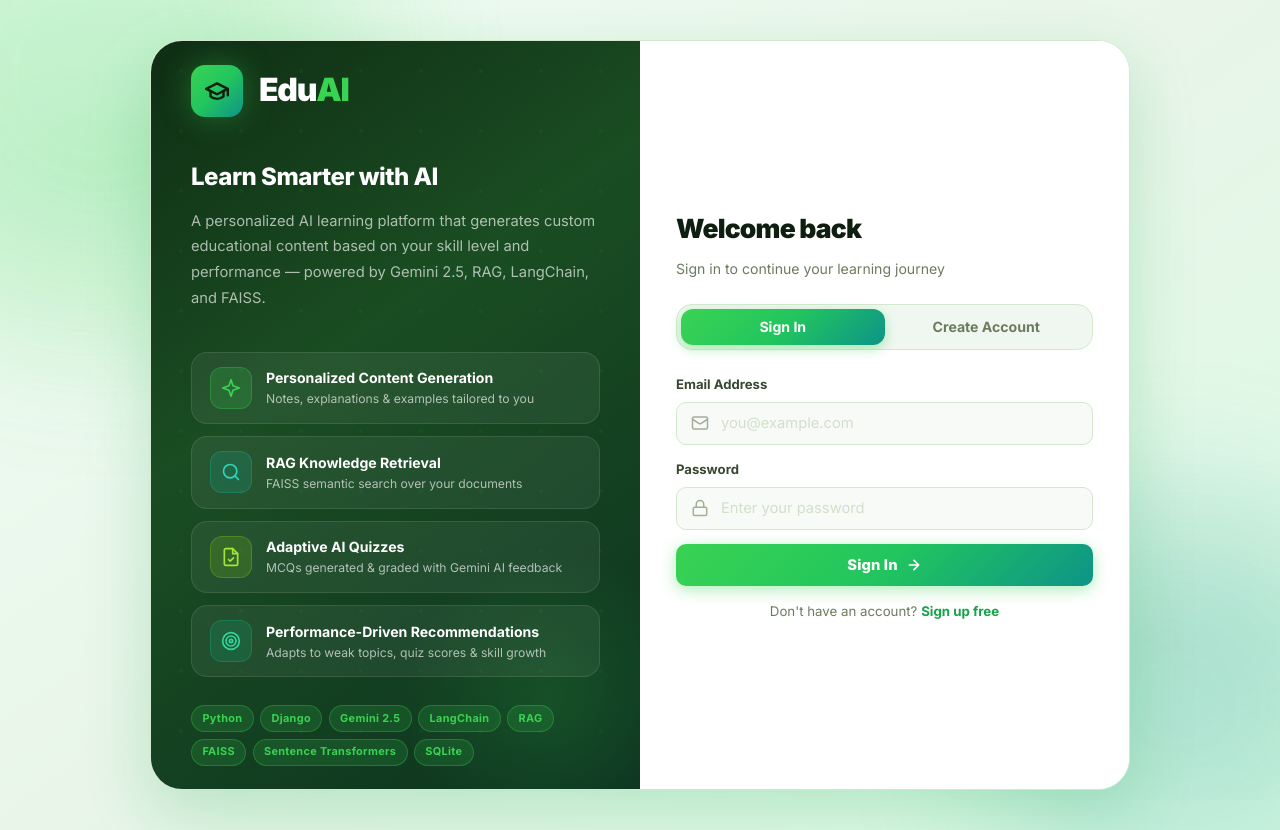
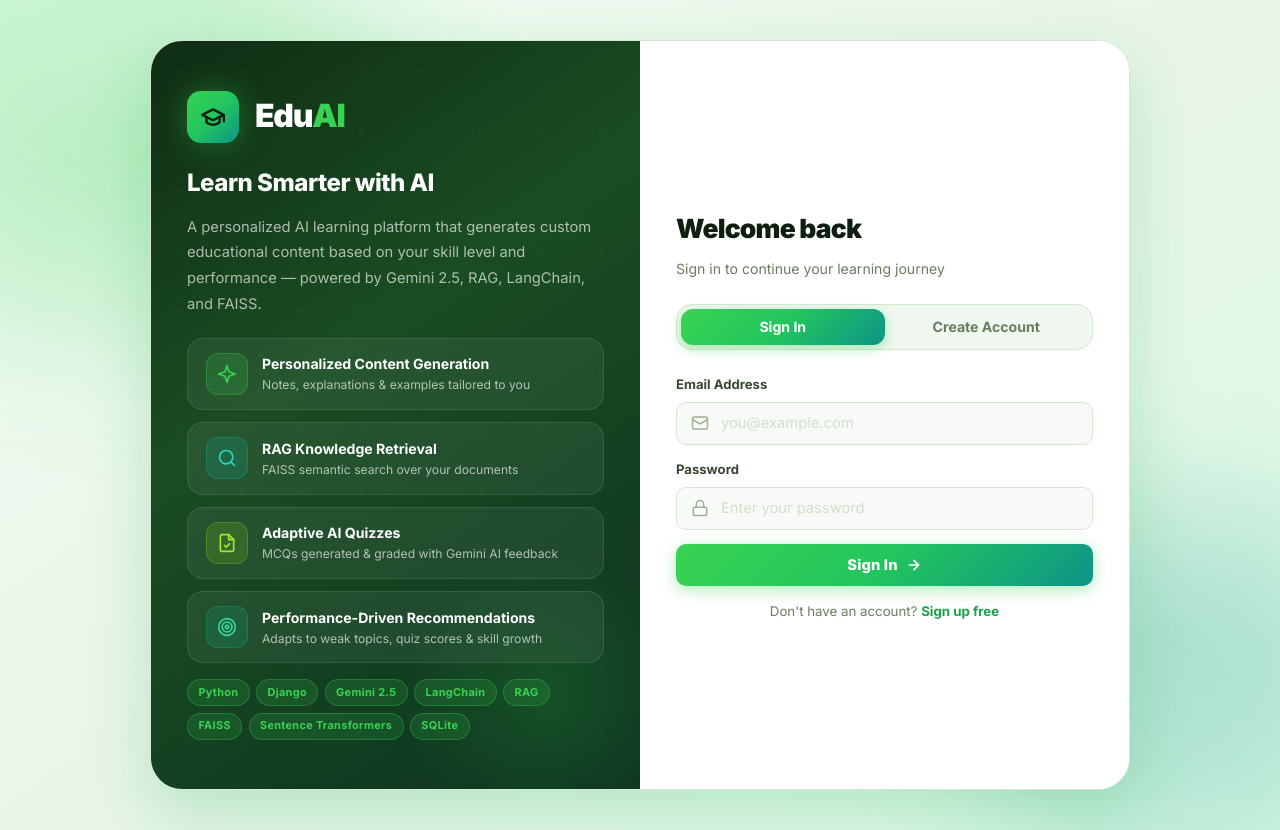
Before and after one commit to kowsalya2025/AIcontant, a Django app: page / in a window 1280 px wide. Run offline with Django 4.2, Linux system fonts and the light colour scheme; parts of the project's set-up code (start-up, migrations or seed data) failed here and were passed over.

Commit message:
Ensure auth-hero and auth-card fit within 750px without clipping

```diff
--- a/frontend/static/css/styles.css
+++ b/frontend/static/css/styles.css
@@ -157,6 +157,7 @@ button { font-family: inherit; cursor: pointer; }
   display: grid;
   grid-template-columns: 1fr 1fr;
   width: 100%; max-width: 980px;
+  height: 750px;
   max-height: 750px;
   margin: auto;
   border-radius: var(--r-xl);
@@ -169,7 +170,9 @@ button { font-family: inherit; cursor: pointer; }
 /* left hero panel */
 .auth-hero {
   background: linear-gradient(145deg, #0f2d14 0%, #1a4d22 40%, #0d3320 100%);
-  padding: 2.75rem 2.5rem;
+  padding: 2rem 2.25rem;
+  height: 100%;
+  max-height: 750px;
   display: flex; flex-direction: column; justify-content: center;
   position: relative; overflow: hidden;
 }
@@ -187,7 +190,7 @@ button { font-family: inherit; cursor: pointer; }
 }
 
 .logo-mark {
-  display: flex; align-items: center; gap: 1rem; margin-bottom: 2.5rem; position: relative; z-index: 1;
+  display: flex; align-items: center; gap: 1rem; margin-bottom: 1.25rem; position: relative; z-index: 1;
 }
 .logo-icon {
   width: 52px; height: 52px; border-radius: 14px;
@@ -209,7 +212,7 @@ button { font-family: inherit; cursor: pointer; }
 }
 .brand-desc {
   color: rgba(255,255,255,0.65); font-size: 0.92rem; line-height: 1.75;
-  margin-bottom: 2.5rem; position: relative; z-index: 1;
+  margin-bottom: 1.25rem; position: relative; z-index: 1;
 }
 
 .feature-list { display: flex; flex-direction: column; gap: 0.75rem; position: relative; z-index: 1; }
@@ -235,7 +238,7 @@ button { font-family: inherit; cursor: pointer; }
 .feat-title { font-weight: 700; font-size: 0.88rem; color: #ffffff; }
 .feat-sub   { font-size: 0.76rem; color: rgba(255,255,255,0.65); }
 
-.tech-badges { display: flex; flex-wrap: wrap; gap: 0.4rem; margin-top: 1.75rem; position: relative; z-index: 1; }
+.tech-badges { display: flex; flex-wrap: wrap; gap: 0.4rem; margin-top: 1rem; position: relative; z-index: 1; }
 .tech-badge {
   padding: 0.22rem 0.65rem; border-radius: var(--r-full);
   font-size: 0.68rem; font-weight: 700; letter-spacing: 0.03em;
@@ -245,8 +248,9 @@ button { font-family: inherit; cursor: pointer; }
 /* right form panel */
 .auth-card {
   background: #ffffff;
-  padding: 2.25rem 2.25rem;
+  padding: 2rem 2.25rem;
   display: flex; flex-direction: column; justify-content: center;
+  height: 100%;
   max-height: 750px;
   overflow-y: auto;
 }
```
